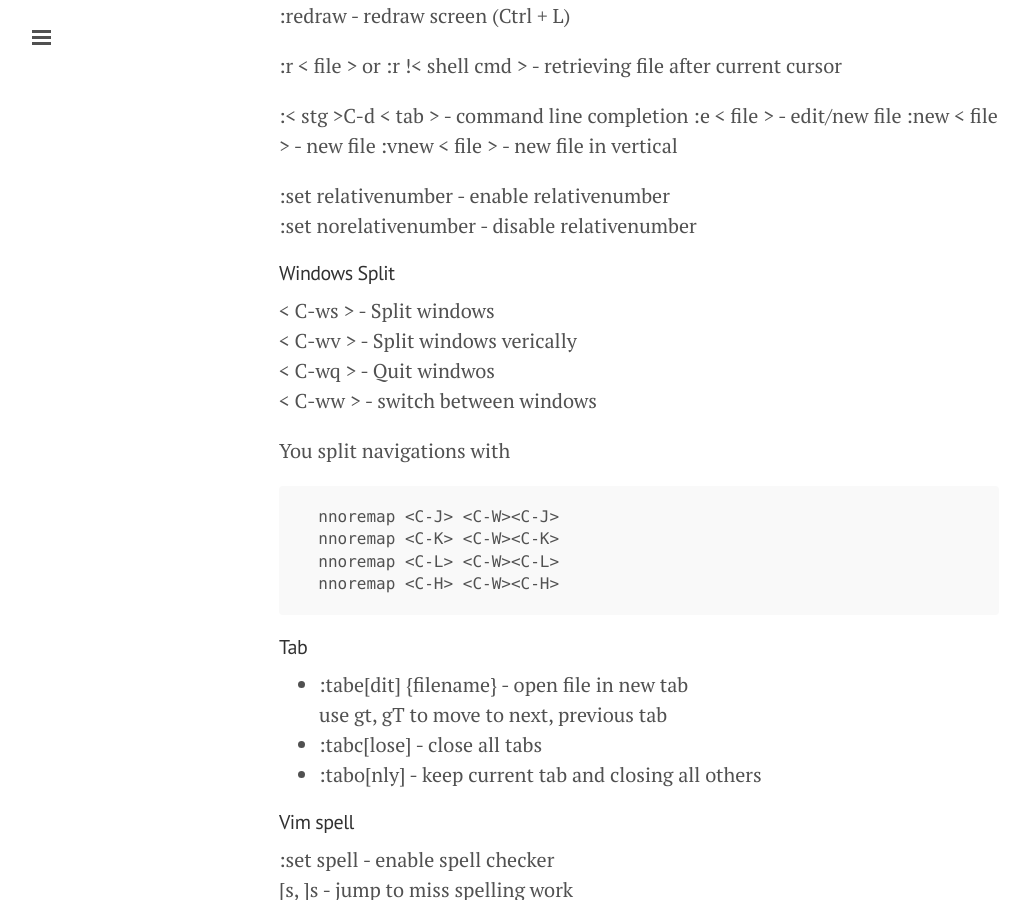
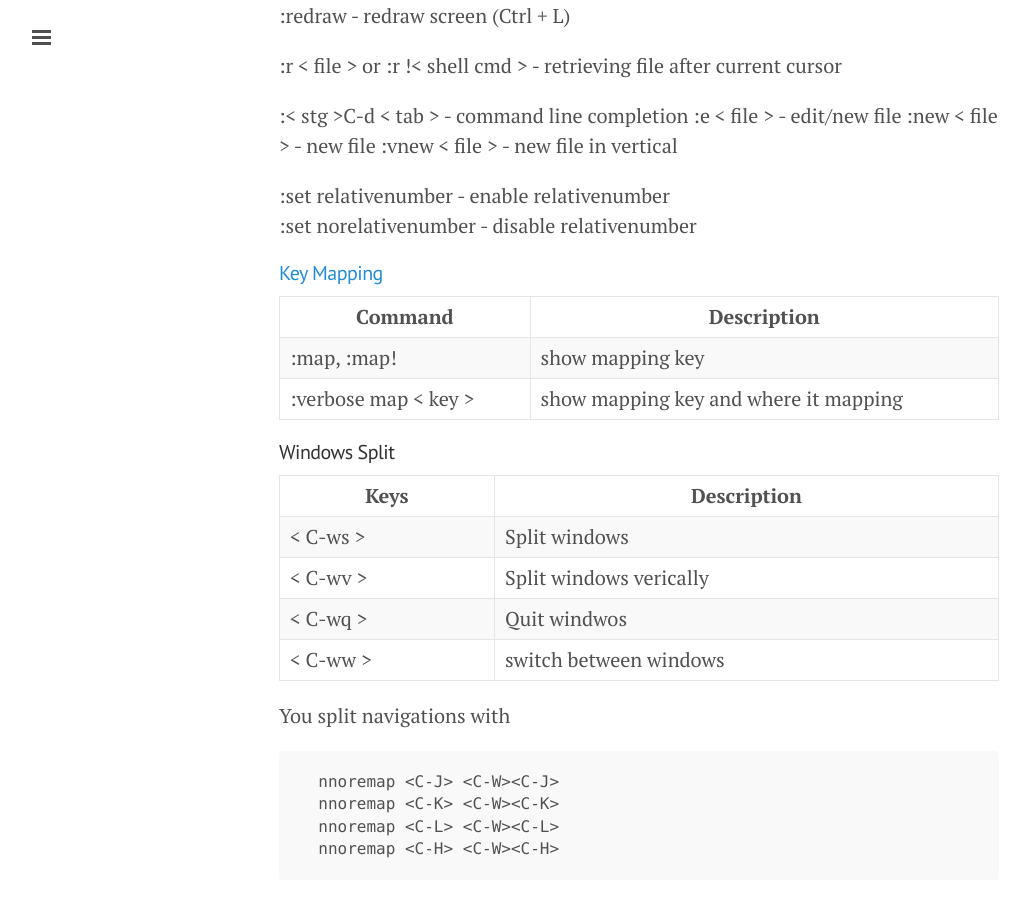
Before and after one commit to ibotdotout/ibotdotout.github.io, a Jekyll site: the page built from _posts/2014-06-09-vim.md, in a window 1280 px wide and 900 px high, scrolled down 2851 px. Shown: the whole window, without its empty margins (1-1031 px from the left). Built offline with Jekyll 4.4.1, drawn with Linux system fonts in a browser that asks for light colours; Markdown is read by kramdown in place of the engine named in the settings.

Commit message:
Update: add mapping command

```diff
--- a/_posts/2014-06-09-vim.md
+++ b/_posts/2014-06-09-vim.md
@@ -119,11 +119,22 @@ R - repeat mode
 :set relativenumber - enable relativenumber
 :set norelativenumber - disable relativenumber
 
+#### [Key Mapping](http://vim.wikia.com/wiki/Mapping_keys_in_Vim_-_Tutorial_(Part_1))
+
+|Command|Description|
+|-------|-----------|
+|:map, :map!|show mapping key|
+|:verbose map < key > | show mapping key and where it mapping|
+
+
 #### Windows Split
-< C-ws > - Split windows
-< C-wv > - Split windows verically
-< C-wq > - Quit windwos
-< C-ww > - switch between windows
+
+|Keys|Description|
+|-------|-----------|
+|< C-ws > | Split windows  |
+|< C-wv > | Split windows verically  |
+|< C-wq > | Quit windwos  |
+|< C-ww > | switch between windows  |
 
 You split navigations with
 
```
Also changed, not shown: other parts of _posts/2014-06-09-vim.md (+1 -0 lines).
